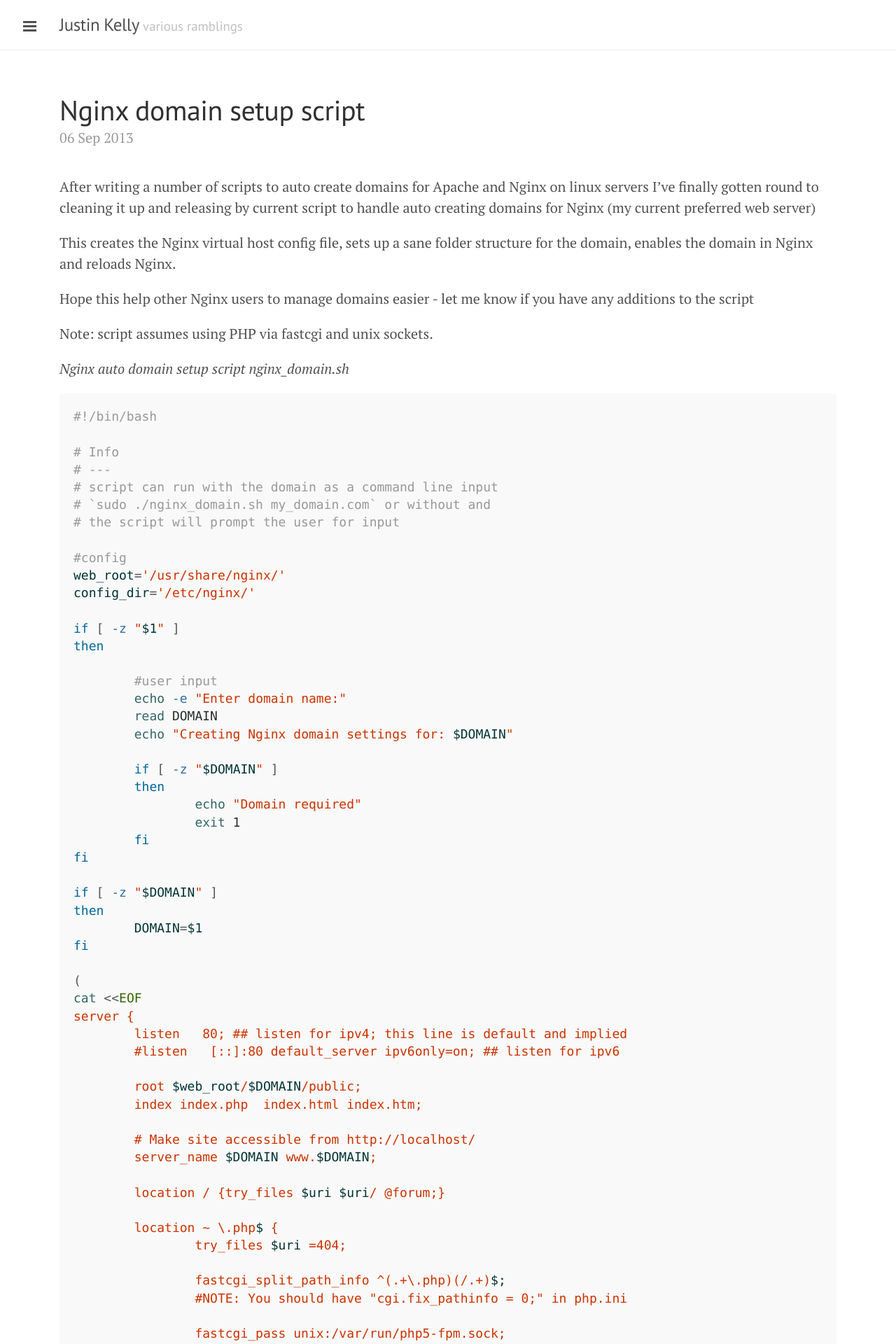
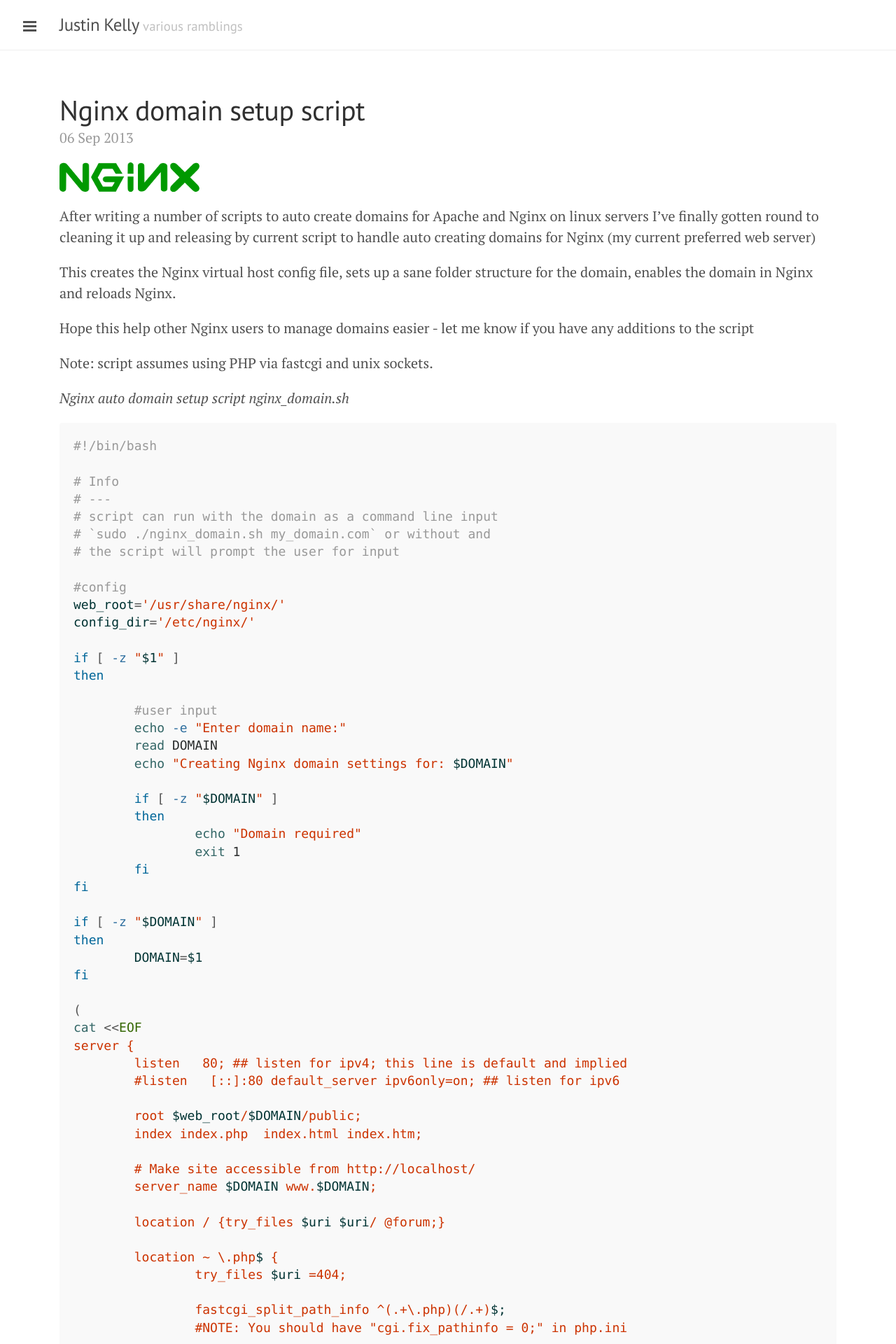
Before and after one commit to justinkelly/justinkelly.github.io, a Jekyll site: the page built from _posts/2013-09-06-nginx-domain-setup-script.markdown, in a window 1280 px wide. Shown: the top 1920 px of the page at 70% size. Built offline with Jekyll 4.4.1, drawn with Linux system fonts in a browser that asks for light colours; nearby versions of some CDN libraries; comment, search, counter and statistics services are not loaded.

Commit message:
Updated 2013-09-06-nginx-domain-setup-script.markdown

```diff
--- a/_posts/2013-09-06-nginx-domain-setup-script.markdown
+++ b/_posts/2013-09-06-nginx-domain-setup-script.markdown
@@ -7,7 +7,7 @@
 published: true
 ---
 
-![](images/nginx_200.png)
+![](/public/images/nginx_200.png)
 
 After writing a number of scripts to auto create domains for Apache and Nginx on linux servers I've finally gotten round to cleaning it up and releasing by current script to handle
 auto creating domains for Nginx (my current preferred web server)
```
